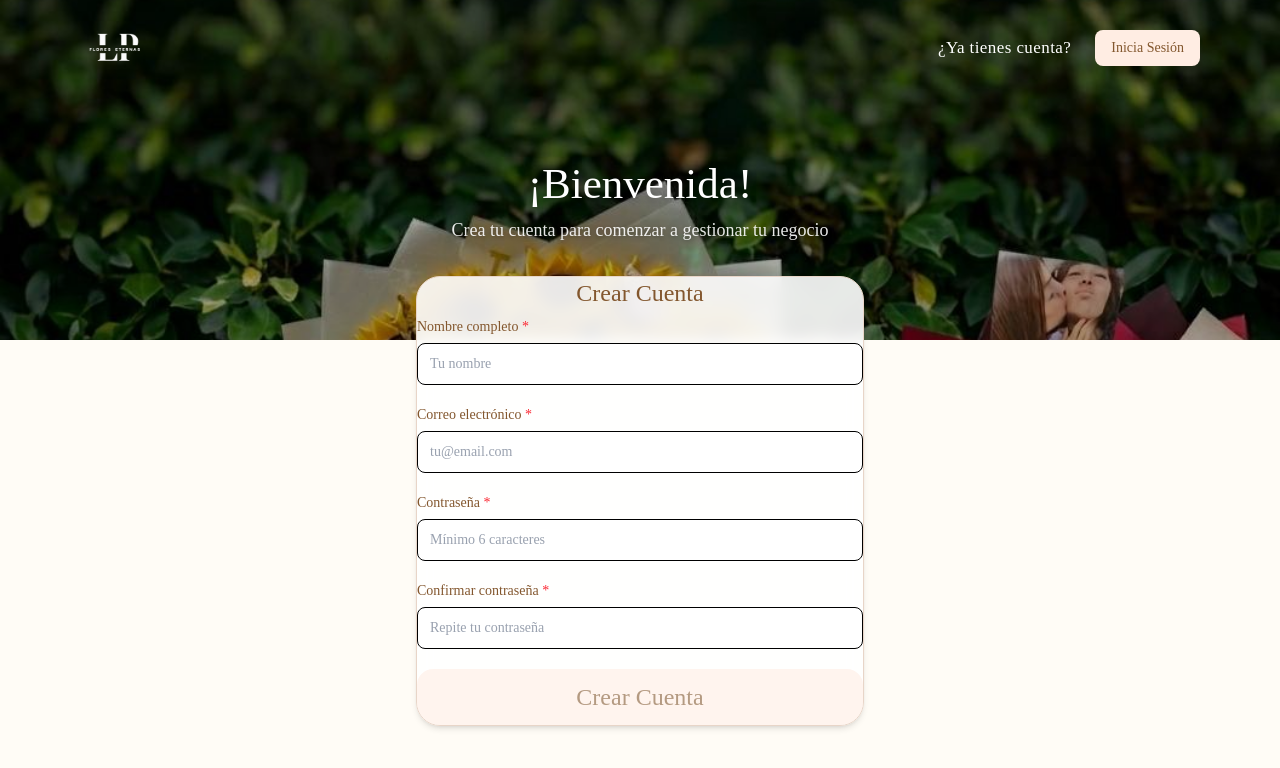
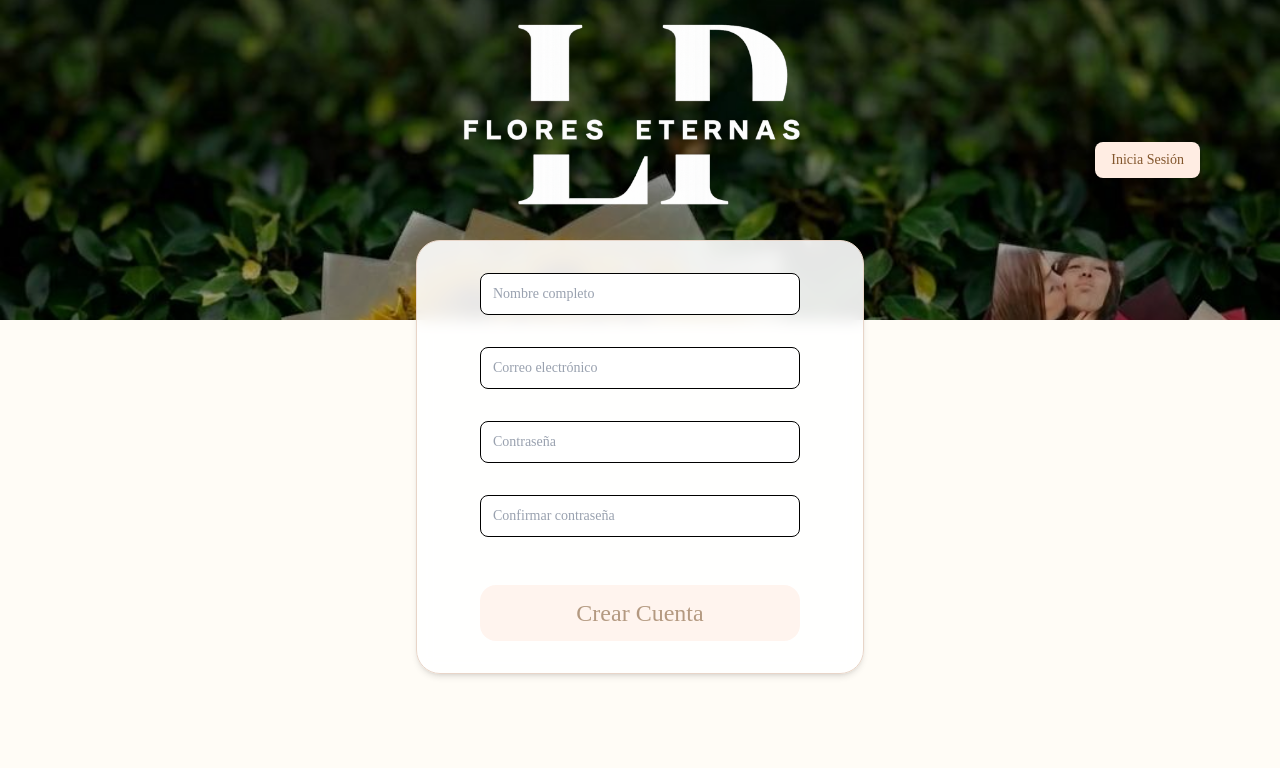
Before and after one commit to Demonicp/Flores-Eternas-LP, a Nuxt app in the folder frontend-flp/: page /admin/registro in a window 1280 px wide. Shown: the top 768 px of the page. Built offline with nearby package versions, Linux system fonts and the light colour scheme.

Commit message:
pagina registro admin, actualizada

```diff
--- a/frontend-flp/app/pages/admin/registro.vue
+++ b/frontend-flp/app/pages/admin/registro.vue
@@ -7,24 +7,14 @@
 -->
 <template>
   <div class="min-h-screen" style="background-color: #FFFCF6;">
-    <!-- Header con imagen de fondo -->
     <header
-      class="relative bg-cover bg-center"
+      class="relative bg-cover bg-center h-80"
       style="background-image: url('/assets/images/landing.jpg'); background-position: center 35%;"
     >
-      <div class="bg-black/30">
-        <nav class="max-w-6xl mx-auto flex items-center justify-between px-4 py-6">
-          <NuxtLink to="/">
-            <img
-              src="/assets/images/flplogowhite.png"
-              alt="Flores Eternas"
-              class="h-12 object-contain"
-            />
-          </NuxtLink>
+      <div class="bg-black/30 h-full">
+        <nav class="max-w-6xl mx-auto flex items-center justify-between px-4 py-6 h-full">
+          <div class="flex-1" />
           <div class="flex items-center gap-6">
-            <span class="text-white font-['Poppins'] text-[17px] tracking-wide">
-              ¿Ya tienes cuenta?
-            </span>
             <NuxtLink
               to="/admin/login"
               class="px-4 py-2 rounded-lg bg-[#FFEDE3] text-[#83572E] font-['Poppins'] text-sm font-medium hover:opacity-90 transition-opacity"
@@ -33,74 +23,50 @@
             </NuxtLink>
           </div>
         </nav>
-
-        <div class="text-center pb-24 pt-16">
-          <h1
-            class="text-white font-['Radley'] text-4xl md:text-[43px] font-light"
-            style="text-shadow: 0 2px 8px rgba(0,0,0,0.4);"
-          >
-            ¡Bienvenida!
-          </h1>
-          <p
-            class="text-white/90 font-['Poppins'] text-lg mt-2"
-            style="text-shadow: 0 1px 4px rgba(0,0,0,0.3);"
-          >
-            Crea tu cuenta para comenzar a gestionar tu negocio
-          </p>
-        </div>
       </div>
     </header>
 
-    <!-- Formulario de registro -->
-    <main class="relative -mt-16 px-4 pb-12">
+    <div class="flex justify-center -mt-90 relative z-10">
+      <img
+        :src="logoUrl"
+        alt="Flores Eternas"
+        class="h-80 object-contain"
+      />
+    </div>
+
+    <main class="relative -mt-10 px-4 pb-12">
       <div class="max-w-md mx-auto">
         <UiCard :elevated="true" :padding="8">
-          <form @submit.prevent="handleRegistro" class="space-y-5">
-            <h2 class="font-['Radley'] text-2xl text-[#83572E] text-center mb-2">
-              Crear Cuenta
-            </h2>
-
-            <!-- Nombre completo -->
+          <div class="max-w-xs mx-auto flex flex-col justify-center py-8">
+            <form @submit.prevent="handleRegistro" class="space-y-8">
               <UiInput
                 v-model="form.nombre"
                 type="text"
-              label="Nombre completo"
-              placeholder="Tu nombre"
+                placeholder="Nombre completo"
                 :error="errores.nombre"
-              required
               />
 
-            <!-- Correo -->
               <UiInput
                 v-model="form.correo"
                 type="email"
-              label="Correo electrónico"
-              placeholder="tu@email.com"
+                placeholder="Correo electrónico"
                 :error="errores.correo"
-              required
               />
 
-            <!-- Contraseña -->
               <UiInput
                 v-model="form.contrasena"
                 type="password"
-              label="Contraseña"
-              placeholder="Mínimo 6 caracteres"
+                placeholder="Contraseña"
                 :error="errores.contrasena"
-              required
               />
 
-            <!-- Confirmar contraseña -->
               <UiInput
                 v-model="form.confirmar"
                 type="password"
-              label="Confirmar contraseña"
-              placeholder="Repite tu contraseña"
+                placeholder="Confirmar contraseña"
                 :error="errores.confirmar"
-              required
               />
 
-            <!-- Mensaje de error del servidor -->
               <div
                 v-if="store.error"
                 class="bg-red-50 border border-red-200 rounded-lg px-4 py-3 text-sm text-red-600 font-['Poppins']"
@@ -108,7 +74,7 @@
                 {{ store.error }}
               </div>
 
-            <!-- Botón submit -->
+              <div class="flex justify-center pt-4">
                 <UiButton
                   type="submit"
                   variant="primary"
@@ -119,7 +85,9 @@
                 >
                   {{ store.loading ? 'Creando cuenta...' : 'Crear Cuenta' }}
                 </UiButton>
+              </div>
             </form>
+          </div>
         </UiCard>
       </div>
     </main>
@@ -142,6 +110,18 @@ definePageMeta({ layout: false })
 
 const store = useAuthStore()
 const router = useRouter()
+
+/**
+ * @author esteban
+ * URL del logo que funciona tanto en local como en producción.
+ * Usa new URL() para resolución correcta en ambos entornos.
+ */
+const logoUrl = computed(() => {
+  if (typeof window !== 'undefined') {
+    return new URL('/assets/images/flplogowhite.png', window.location.origin).href
+  }
+  return '/assets/images/flplogowhite.png'
+})
 
 /**
  * @author esteban
```
Lines whose indentation alone changed are shown as unchanged.
